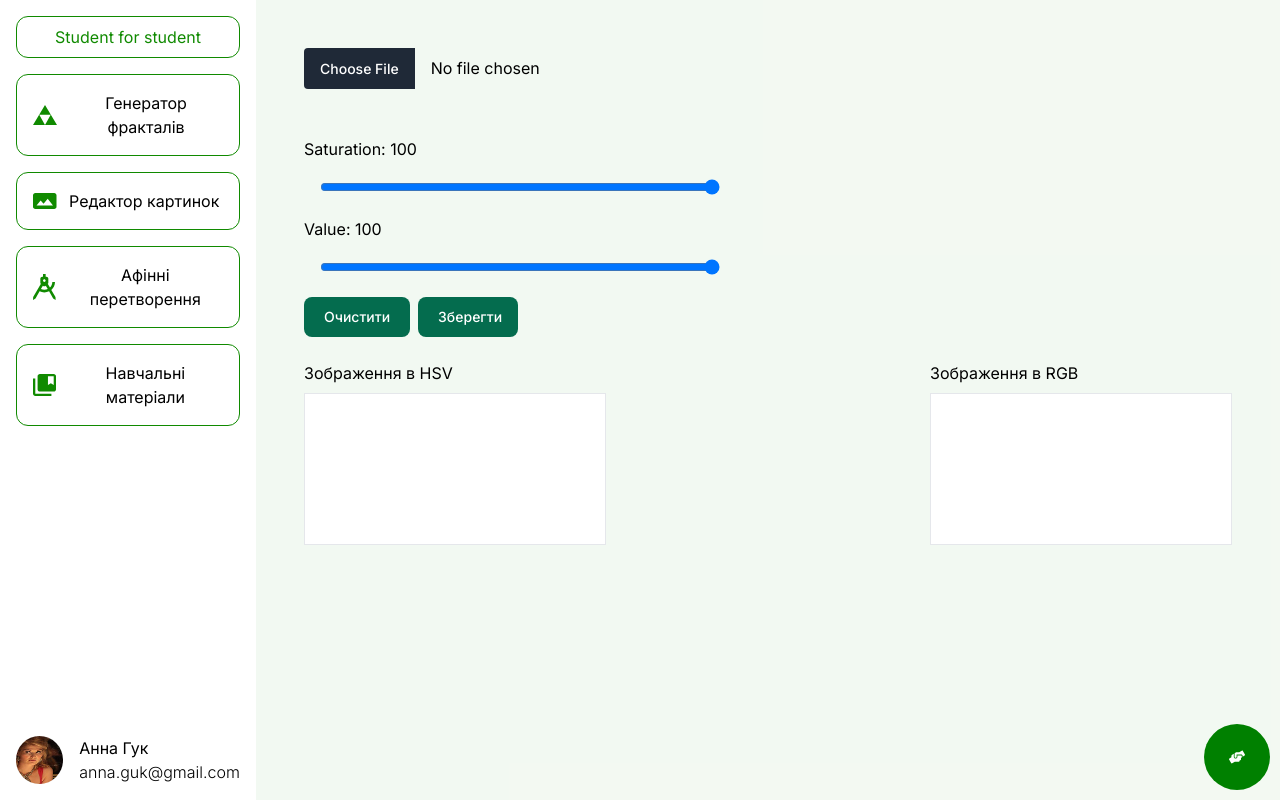
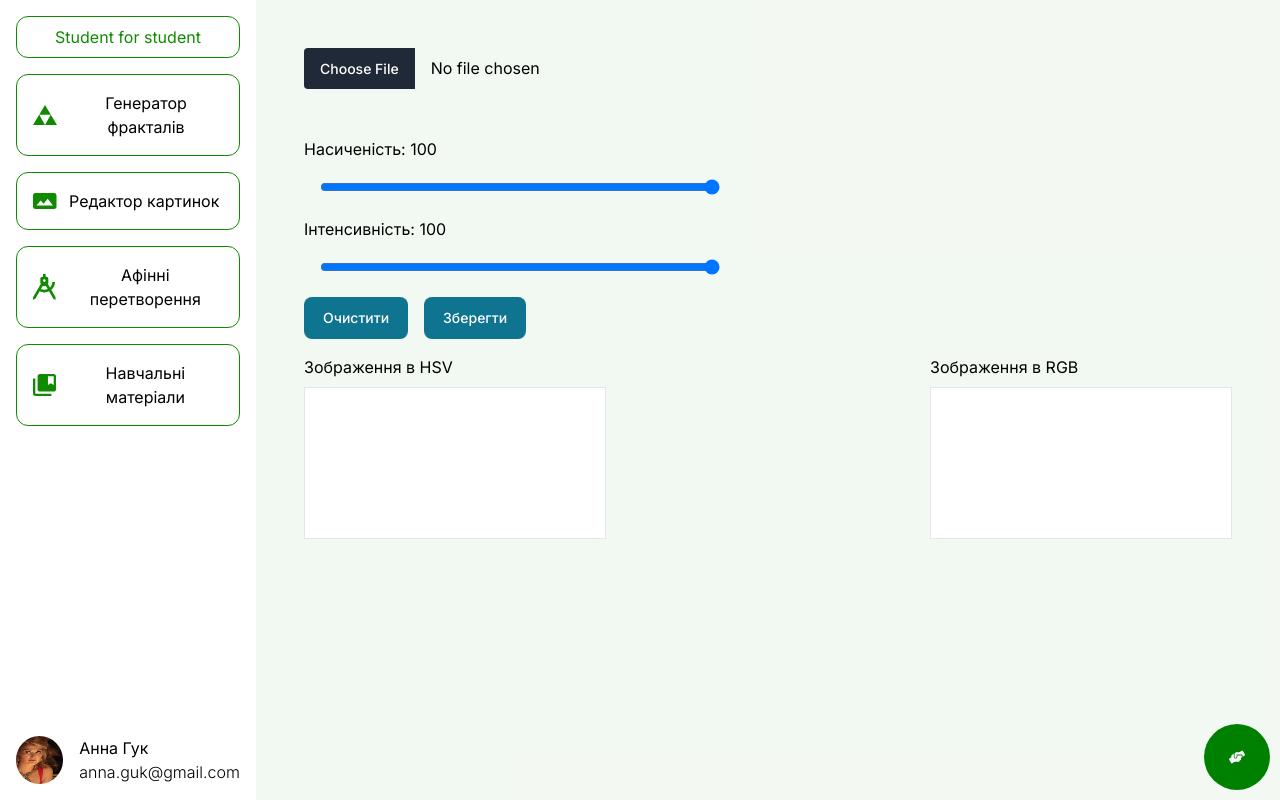
Before and after one commit to Alik1604/cg-labs, a Next.js app: page /platform/images in a window 1280 px wide. Built offline with nearby package versions, Linux system fonts and the light colour scheme.

Commit message:
ui fixes

```diff
--- a/src/app/page.tsx
+++ b/src/app/page.tsx
@@ -51,6 +51,7 @@ export default function Home() {
             </Dropdown.Item>
           </Dropdown>
 
+          <p className="mt-4 ml-4">{"Маcштабування"}</p>
           <Slider
             min={1}
             max={10000}
@@ -59,6 +60,7 @@ export default function Home() {
               setScaleValue(newValue);
             }}
           />
+          <p className="ml-4">X</p>
           <Slider
             min={-100}
             max={100}
@@ -67,6 +69,7 @@ export default function Home() {
               setDx(dxValue);
             }}
           />
+          <p className="ml-4">Y</p>
           <Slider
             min={-100}
             max={100}
--- a/src/app/platform/images/page.tsx
+++ b/src/app/platform/images/page.tsx
@@ -12,6 +12,7 @@ import {
   drawPixelsArrayOnCanvas,
 } from "@/images/utils/pixels_changer";
 import ChatComponent from "@/components/chat";
+import { Button } from "flowbite-react";
 
 const maxCanvasWidth = 640;
 const maxCanvasHeight = 360;
@@ -219,7 +220,7 @@ const Images: React.FC = () => {
         <br />
         <br />
         <div>
-          <p>Saturation: {saturation}</p>
+          <p>Насиченість: {saturation}</p>
           <Slider
             min={0}
             max={100}
@@ -228,7 +229,7 @@ const Images: React.FC = () => {
           />
         </div>
         <div>
-          <p>Value: {value}</p>
+          <p>Інтенсивність: {value}</p>
           <Slider
             min={0}
             max={100}
@@ -236,10 +237,8 @@ const Images: React.FC = () => {
             onSliderChange={(newValue: number) => setValue(newValue)}
           />
         </div>
-        <div>
-          <button
-            className="text-white bg-green-700 hover:bg-green-800 focus:ring-4 focus:ring-green-300 font-medium rounded-lg text-sm px-5 py-2.5 me-2 mb-2 dark:bg-green-600 dark:hover:bg-green-700 focus:outline-none dark:focus:ring-green-800"
-            type="button"
+        <div className="flex gap-4">
+          <Button
             onClick={() => {
               if (defaultImage) {
                 setSelectedArea({
@@ -259,14 +258,12 @@ const Images: React.FC = () => {
             }}
           >
             Очистити
-          </button>
-          <button
+          </Button>
+          <Button
             onClick={handleSave}
-            type="button"
-            className="w-[100px] h-[40px] focus:outline-none text-white bg-green-700 hover:bg-green-800 focus:ring-4 focus:ring-green-300 font-medium rounded-lg text-sm px-5 py-2.5 mr-2 mb-2 dark:bg-green-600 dark:hover:bg-green-700 dark:focus:ring-green-800"
           >
             Зберегти
-          </button>
+          </Button>
         </div>
         <div className="flex justify-between my-4">
           <div>
--- a/src/app/platform/transformations/page.tsx
+++ b/src/app/platform/transformations/page.tsx
@@ -26,12 +26,12 @@ const AffineTransformations = () => {
     scaleY: 1,
   });
   const [triangleInputs, setTriangleInputs] = useState({
-    ax: 1,
-    ay: -1,
-    bx: 2,
-    by: 2,
-    cx: 3,
-    cy: -3,
+    ax: 0,
+    ay: 0,
+    bx: 0,
+    by: 0,
+    cx: 0,
+    cy: 0,
     x: 0,
     y: 0,
     scaleX: 1,
@@ -167,6 +167,17 @@ const AffineTransformations = () => {
   const stopAnimation = () => {
     animationStarted.current = false;
     setAnimationStartedForUi(false);
+  };
+
+  const handleSave = () => {
+    const canvas = canvasRef.current as any;
+    if (!canvas) return;
+
+    const imageUrl = canvas.toDataURL("image/png");
+    const a = document.createElement("a");
+    a.href = imageUrl;
+    a.download = "fractal.png";
+    a.click();
   };
 
   useEffect(() => {
@@ -308,7 +319,7 @@ const AffineTransformations = () => {
           />
           <br />
           <div className="flex gap-4">
-            <Button>Зберегти</Button>
+            <Button onClick={handleSave}>Зберегти</Button>
           </div>
         </div>
         <div className="space-y-4 text-black border p-3">
--- a/src/components/materials/index.tsx
+++ b/src/components/materials/index.tsx
@@ -4,6 +4,7 @@ import Confetti from "react-confetti";
 
 export default function Materials({ data }: any) {
   const [showConfetti, setShowConfetti] = useState(false);
+  const [cur, setCur] = useState("");
 
   const handleAnswerClick = (isCorrect: any) => {
     if (isCorrect) {
@@ -35,11 +36,18 @@ export default function Materials({ data }: any) {
               <ul>
                 {Object.entries(test.options).map(([key, value]: any, i) => (
                   <li
-                    className="cursor-pointer mt-2"
+                    className={`cursor-pointer mt-2 ${
+                      cur + i === test.correctAnswer + i &&
+                      key === test.correctAnswer
+                        ? " text-green-700"
+                        : "text-black"
+                    }`}
                     key={i}
-                    onClick={() =>
-                      handleAnswerClick(key === test.correctAnswer)
-                    }
+                    onClick={() => {
+                      console.log(key);
+                      handleAnswerClick(key === test.correctAnswer);
+                      setCur(key);
+                    }}
                   >
                     {key}: {value}
                   </li>
```
Also changed, not shown: src/figures/system_canvas_logic.js (+1 -7 lines), src/fractals/fractal_canvas.js (+24 -10 lines).
